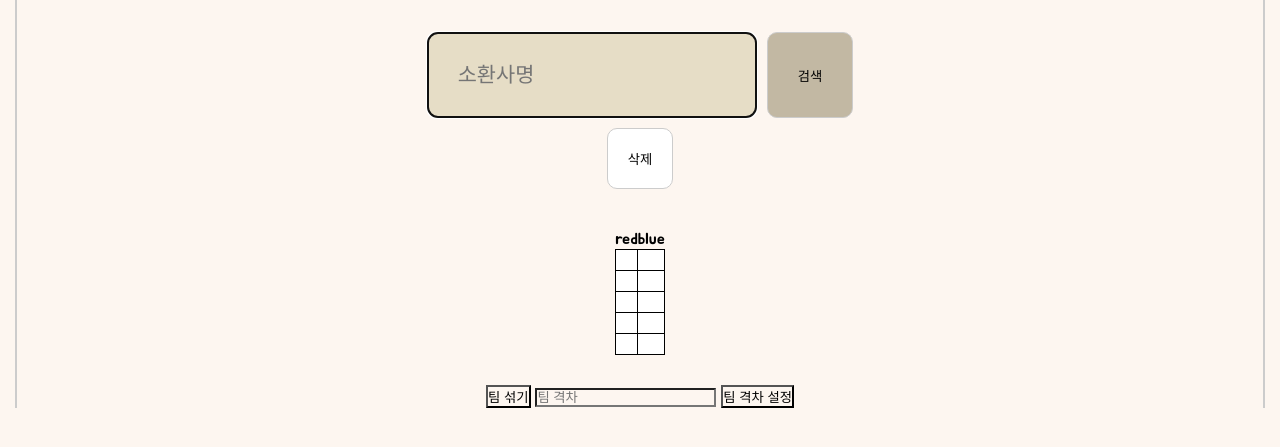
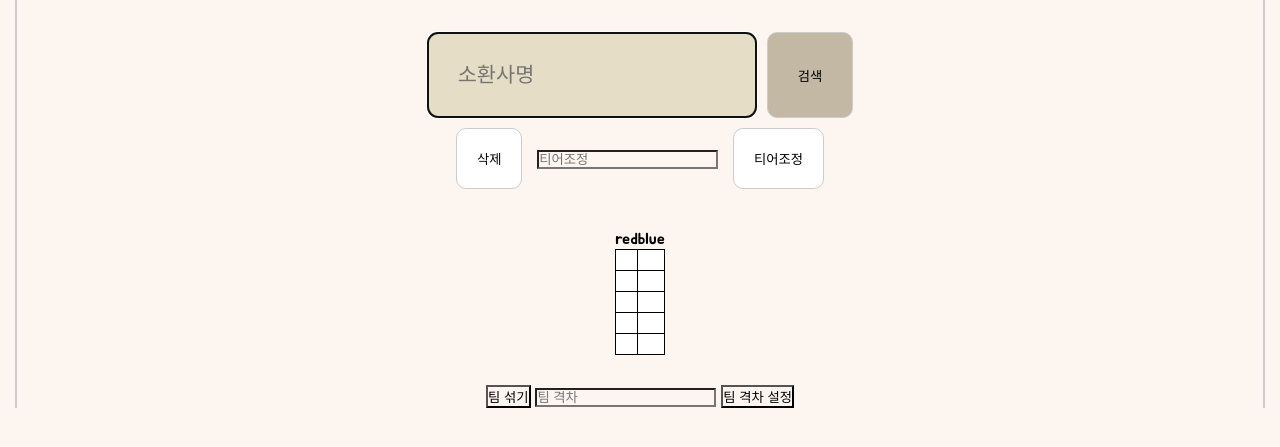
Before and after one commit to toyou0frost/Riot_API, a plain HTML site: page index.html in a window 1280 px wide. Shown: the part 65-512 px from the top of the page. Drawn offline with Linux system fonts and the light colour scheme.

Commit message:
티어 조정 버그fix

```diff
--- a/index.html
+++ b/index.html
@@ -23,7 +23,8 @@
                 <input type="button" onclick="getSummoner_name()" value="검색" class="input_btn" id="inputNameBtn">
             </section>
             <input type="button" value="삭제" class="deleteBtn" onclick="deleteSummoner()">
-            <!-- <input type="button" value="티어조정" class="modifyBtn" onclick="modifyTier()"> -->
+            <input type="text" placeholder="티어조정" class="modifyInput">
+            <input type="button" value="티어조정" class="modifyBtn" onclick="modifyTier()">
             <section class="sec_2">
                 <table>
                     <thead>
--- a/index.js
+++ b/index.js
@@ -6,7 +6,7 @@ let tier_list = new Array(10);
 let rank_list = new Array(10);
 let name_list = new Array(10);
 let score_list = new Array(10);
-const API_KEY = "RGAPI-be70fa99-e572-479c-b37a-dbe7c831c715";
+const API_KEY = "RGAPI-8cb54237-a60e-4399-bfcc-915e82861e2d";
 let tiergap = 5;
 let guessTier = "";
 
@@ -539,6 +539,10 @@ function deleteSummoner(){
 
 function modifyTier(){
     let inputValue = getInputValue();
+    if(inputValue === undefined){
+        console.log("소환사를 선택해 주십시오.");
+        return
+    }
     let guessTier = "";
     let inputCheck = false;
     let inputValue_array = inputValue.split(" ");
@@ -547,23 +551,22 @@ function modifyTier(){
     for(let i = 0; i < 10; i++){
         if(summoner_list[i] === inputValue){
             while(true){
-                guessTier = prompt("예상 티어를 적어주세요. EX) 다이아몬드 1 띄어쓰기 필수!!");
-                if(guessTier === "0"){
-                    inputCheck = false;
-                    break
-                }
+                guessTier = document.getElementsByClassName("modifyInput")[0].value;
                 tier_rank = guessTierDivide(guessTier, i, true);
+                console.log(tier_rank);
                 guessTierDivide(guessTier, i);
                 if(guessTierDivide(guessTier, i, true) && guessTierDivide(guessTier, i)){
                     inputCheck = true;
                     break
                 }
-                alert("다시 정확하게 입력해 주세요.\n수정을 취소하시려면 0을 입력해 주세요.");
+                alert("다시 정확하게 입력해 주세요. EX) 다이아몬드 4");
+                return
             }
-            if(!inputCheck){
+            if(inputCheck){
                 for(let i = 1; i < 3; i++){
-                    inputValue_array[i] = tier_rank[i - 1];
+                    inputValue_array[i] = tier_rank[i - 1] + " ";
                 }
+                inputValue_array[0] += " ";
                 inputValue = "";
                 for(let i = 0; i < 4; i++){
                     inputValue += inputValue_array[i];
```
